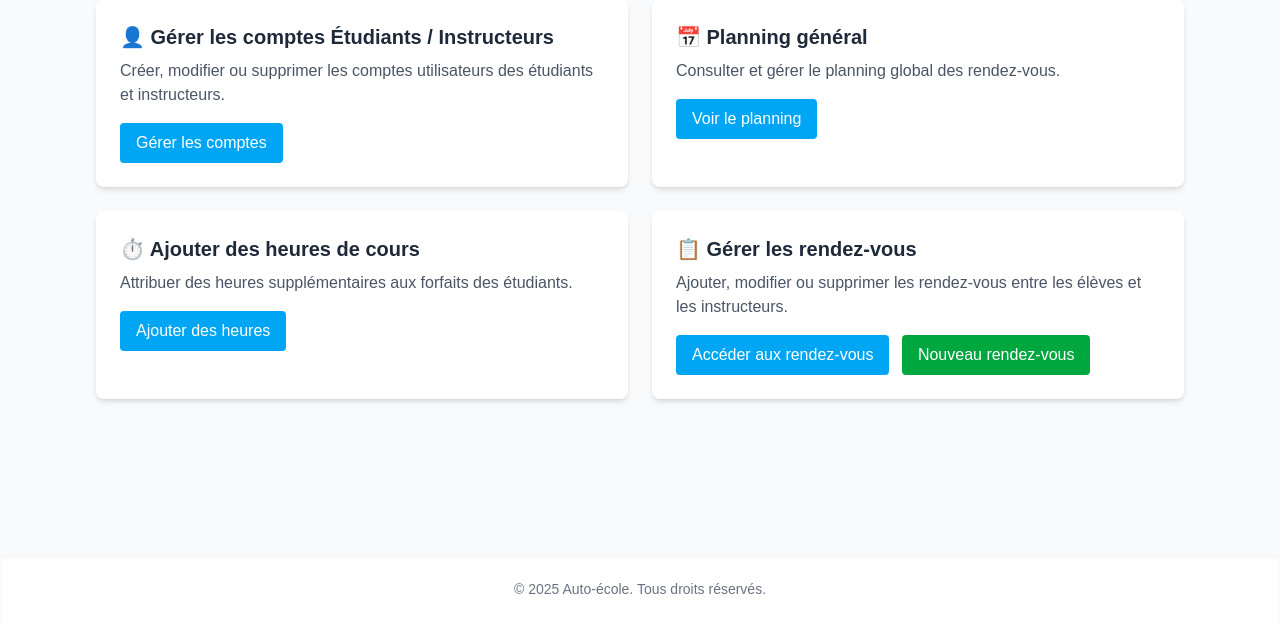
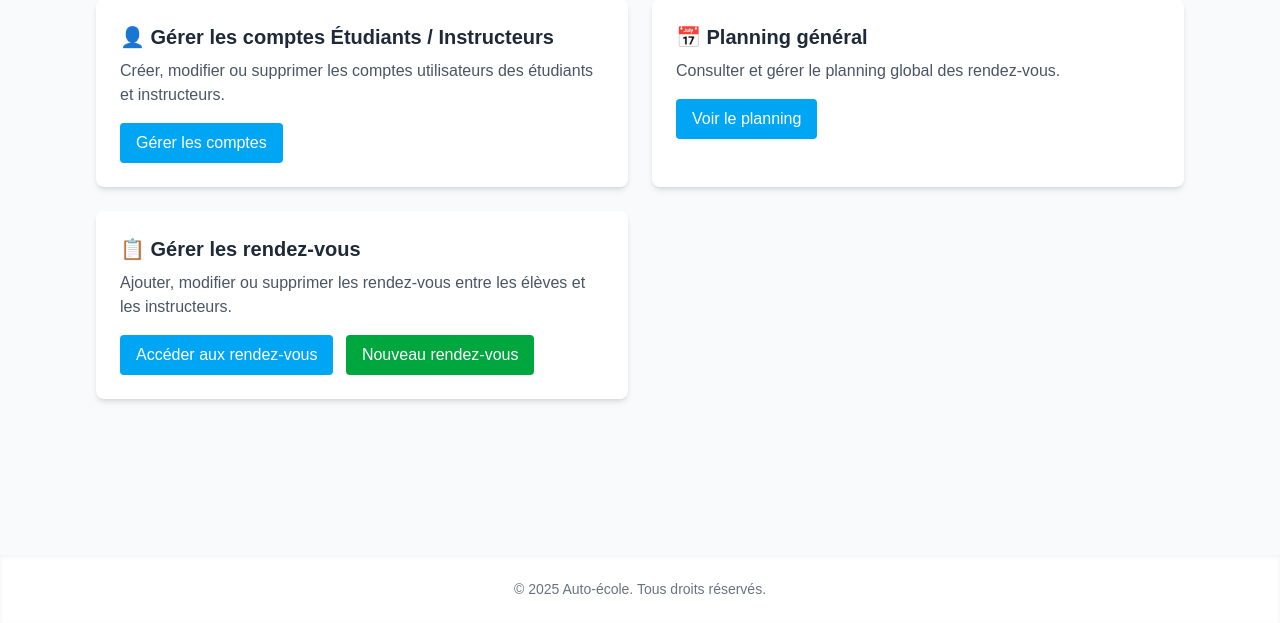
Before and after one commit to zpilia/driving_school, a Django app: template template/dashboard_secretary.html in a window 1280 px wide. Shown: the part 177-800 px from the top of the page. Run offline with Django 5.2, Linux system fonts and the light colour scheme; the template is opened without the code that fills it, so the values that code supplies are empty.

Commit message:
refactor(secretary): remove add hours from secretary dashboard

```diff
--- a/template/dashboard_secretary.html
+++ b/template/dashboard_secretary.html
@@ -23,11 +23,6 @@
   </div>
 
     <div class="bg-white p-6 rounded-lg shadow-md">
-      <h2 class="text-xl font-semibold text-gray-800 mb-2">⏱️ Ajouter des heures de cours</h2>
-      <p class="text-gray-600 mb-4">Attribuer des heures supplémentaires aux forfaits des étudiants.</p>
-      <a href="" class="inline-block bg-sky-500 text-white px-4 py-2 rounded hover:bg-sky-700 transition">Ajouter des heures</a>
-    </div>
-    <div class="bg-white p-6 rounded-lg shadow-md">
       <h2 class="text-xl font-semibold text-gray-800 mb-2">📋 Gérer les rendez-vous</h2>
       <p class="text-gray-600 mb-4">Ajouter, modifier ou supprimer les rendez-vous entre les élèves et les instructeurs.</p>
       <a href="{% url 'appointments:manage' %}" class="inline-block bg-sky-500 text-white px-4 py-2 rounded hover:bg-sky-700 transition">
```
